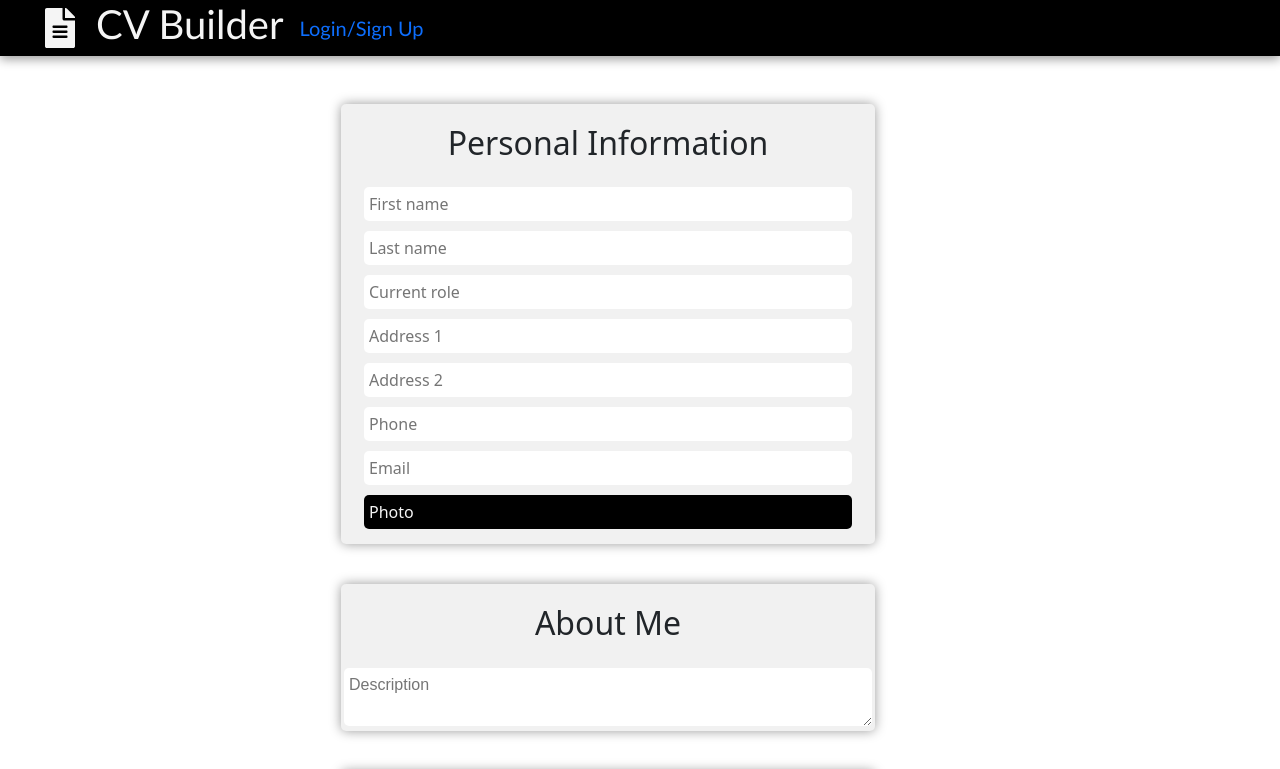
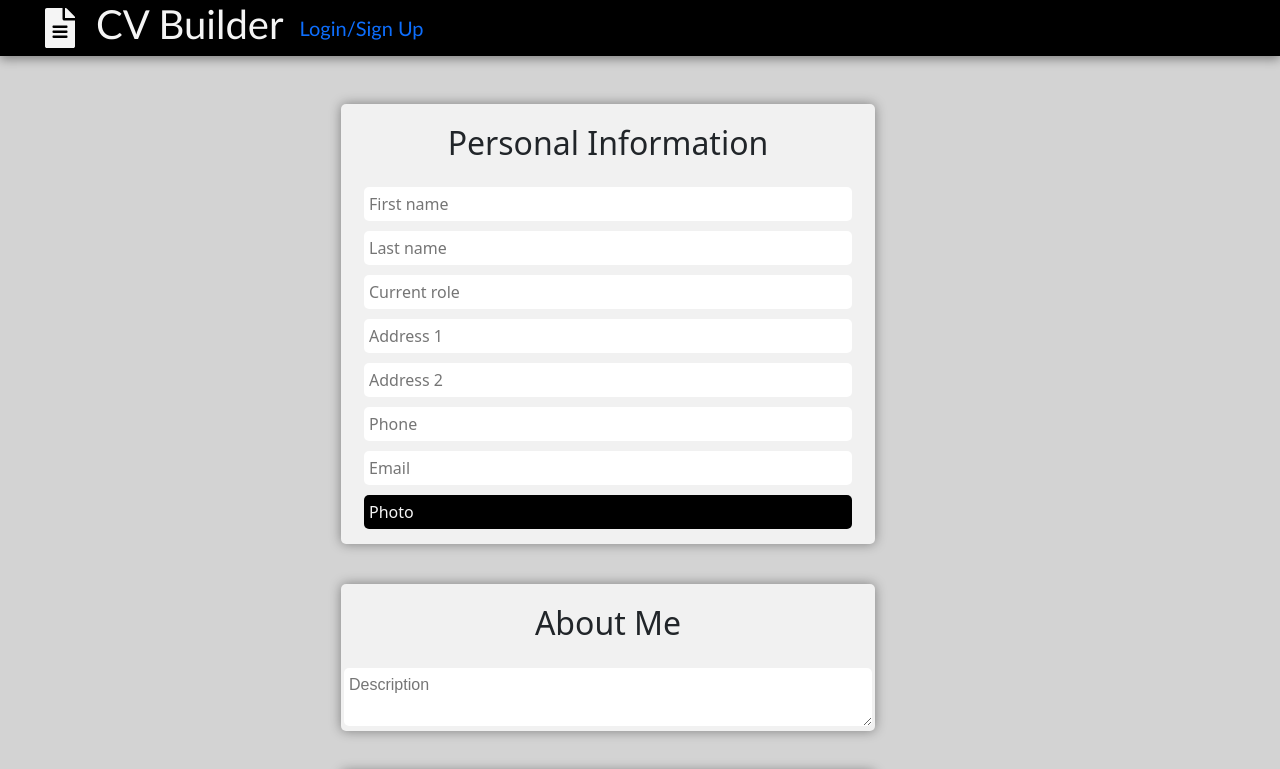
Before and after one commit to TristanLibeau/resume-generator, a React (Create React App) app in the folder client/: page / in a window 1280 px wide. Shown: the top 769 px of the page. Built offline with nearby package versions, Linux system fonts and the light colour scheme.

Commit message:
fixing background color

```diff
--- a/client/src/App.css
+++ b/client/src/App.css
@@ -6,7 +6,7 @@
 }
 
 body {
-  background-color: lightgray;
+  background-color: lightgray!important;
   font-family: Arial, Helvetica, sans-serif;
   margin: 0%;
 }
```
